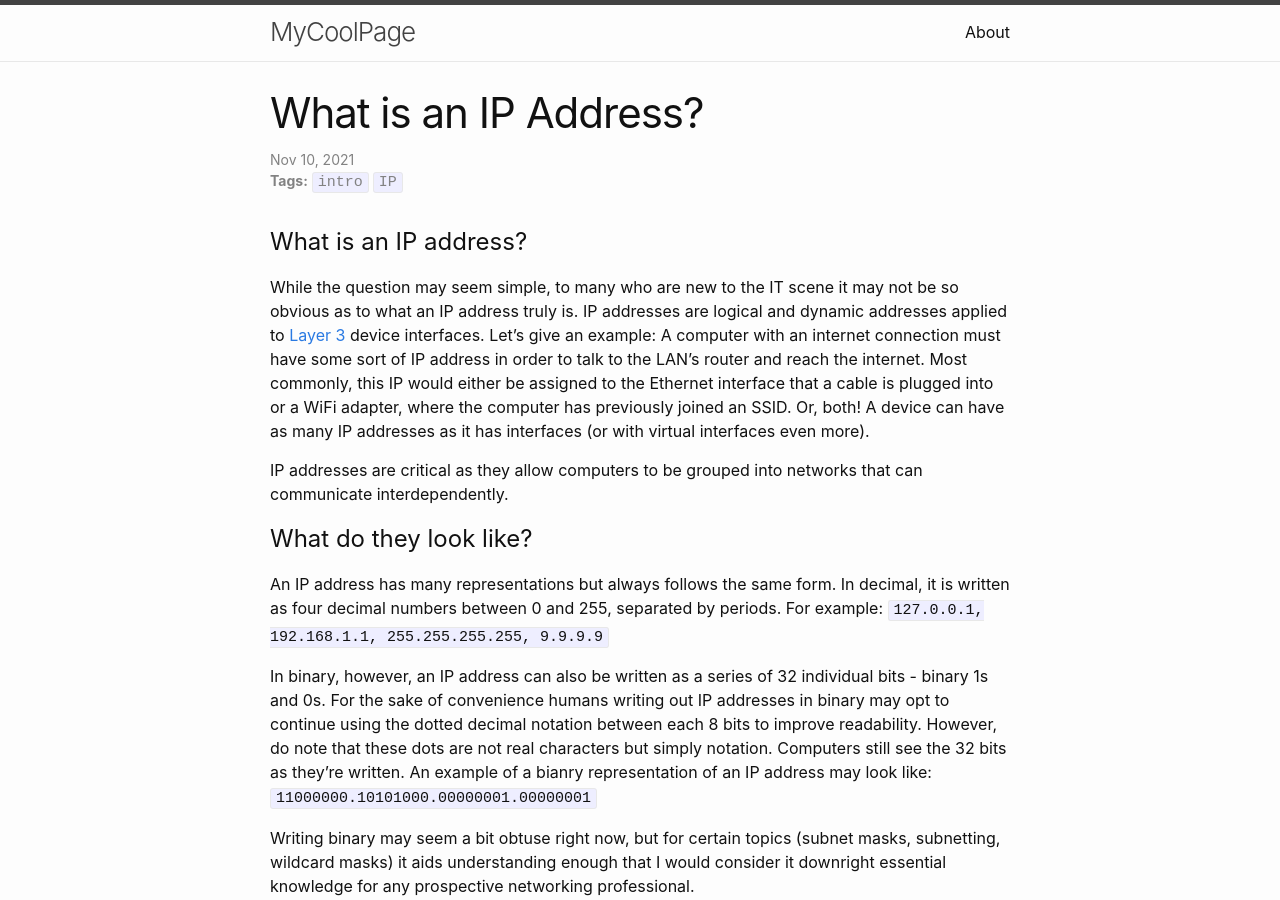
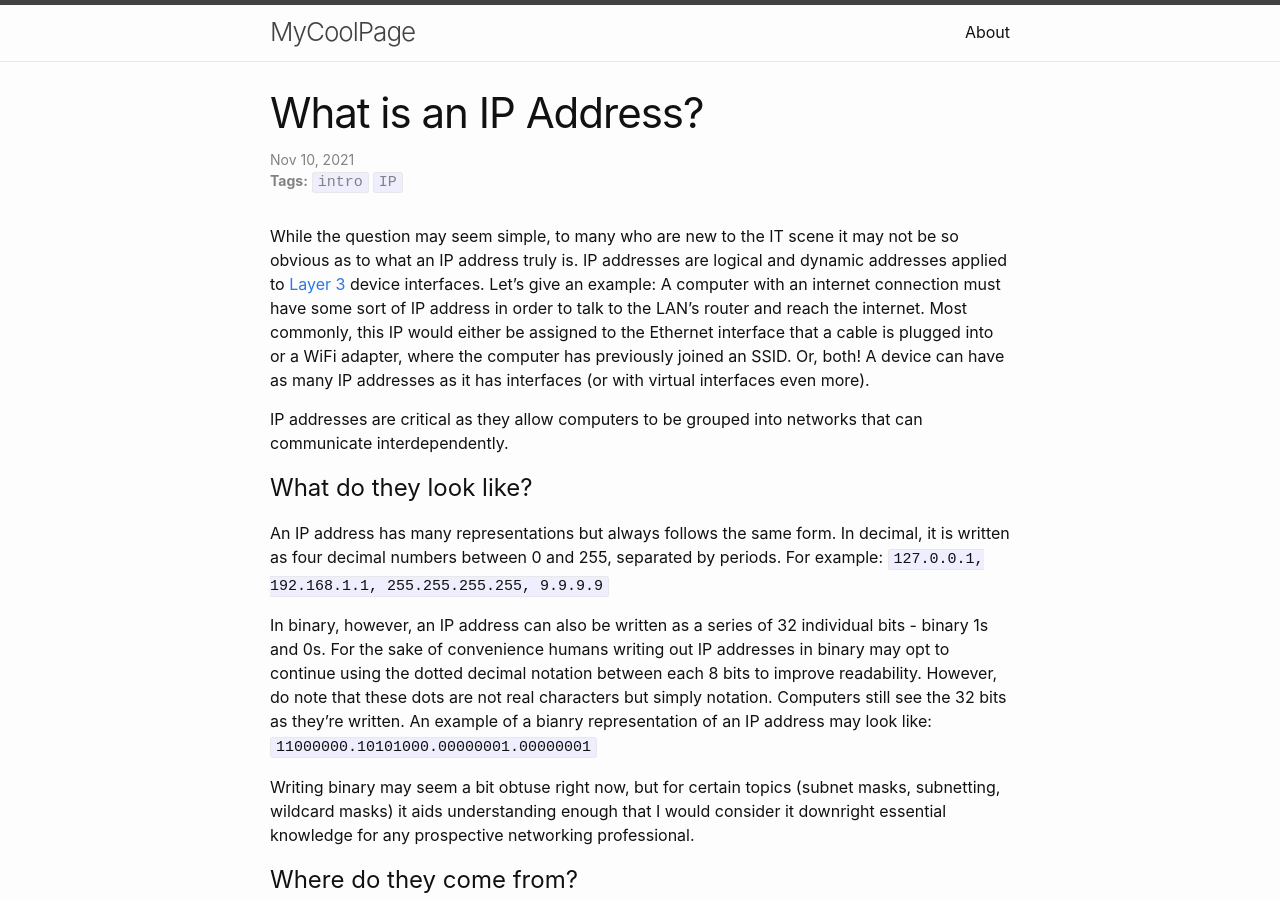
Before and after one commit to hexaflexahexagon/hexaflexahexagon.github.io, a Jekyll site: the page built from _posts/2021-11-10-what-is-an-ip-address.markdown, in a window 1280 px wide and 900 px high. Built offline with Jekyll 4.4.1, drawn with Linux system fonts in a browser that asks for light colours.

Commit message:
edit: remove first h1 in "what is an ip address"
looked weird, prolly wanna go with this style more anyways

```diff
--- a/_posts/2021-11-10-what-is-an-ip-address.markdown
+++ b/_posts/2021-11-10-what-is-an-ip-address.markdown
@@ -3,8 +3,6 @@ layout: post
 title:  "What is an IP Address?"
 tags: intro IP
 ---
-
-# What is an IP address?
 
 While the question may seem simple, to many who are new to the IT scene it may not be so obvious as to what an IP address truly is. IP addresses are logical and dynamic addresses applied to [Layer 3](https://en.wikipedia.org/wiki/OSI_protocols) device interfaces. Let's give an example: A computer with an internet connection must have some sort of IP address in order to talk to the LAN's router and reach the internet. Most commonly, this IP would either be assigned to the Ethernet interface that a cable is plugged into or a WiFi adapter, where the computer has previously joined an SSID. Or, both! A device can have as many IP addresses as it has interfaces (or with virtual interfaces even more).
 
```
